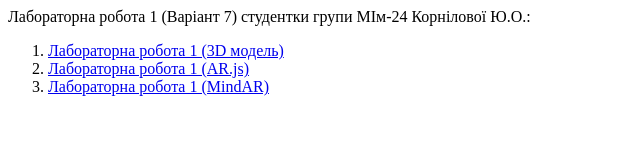
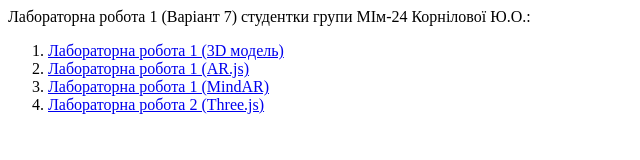
Before and after one commit to yulia-183/ICTO-25-lab1, a plain HTML site: page index.html in a window 1280 px wide. Shown: the whole page, without its empty margins (0-640 px from the left). Drawn offline with Linux system fonts and the light colour scheme.

Commit message:
Add files via upload

```diff
--- a/index.html
+++ b/index.html
@@ -7,6 +7,7 @@
                       <li><a href="lab1.html" tardet="blank">Лабораторна робота 1 (3D модель)</a></li>
 		      <li><a href="lab01.html" tardet="blank">Лабораторна робота 1 (AR.js)</a></li>
                       <li><a href="lab001.html" tardet="blank">Лабораторна робота 1 (MindAR)</a></li>
+		      <li><a href="lab2/lab2.html" tardet="blank">Лабораторна робота 2 (Three.js)</a></li>
                </ol>
          </body>
 </html>
```
